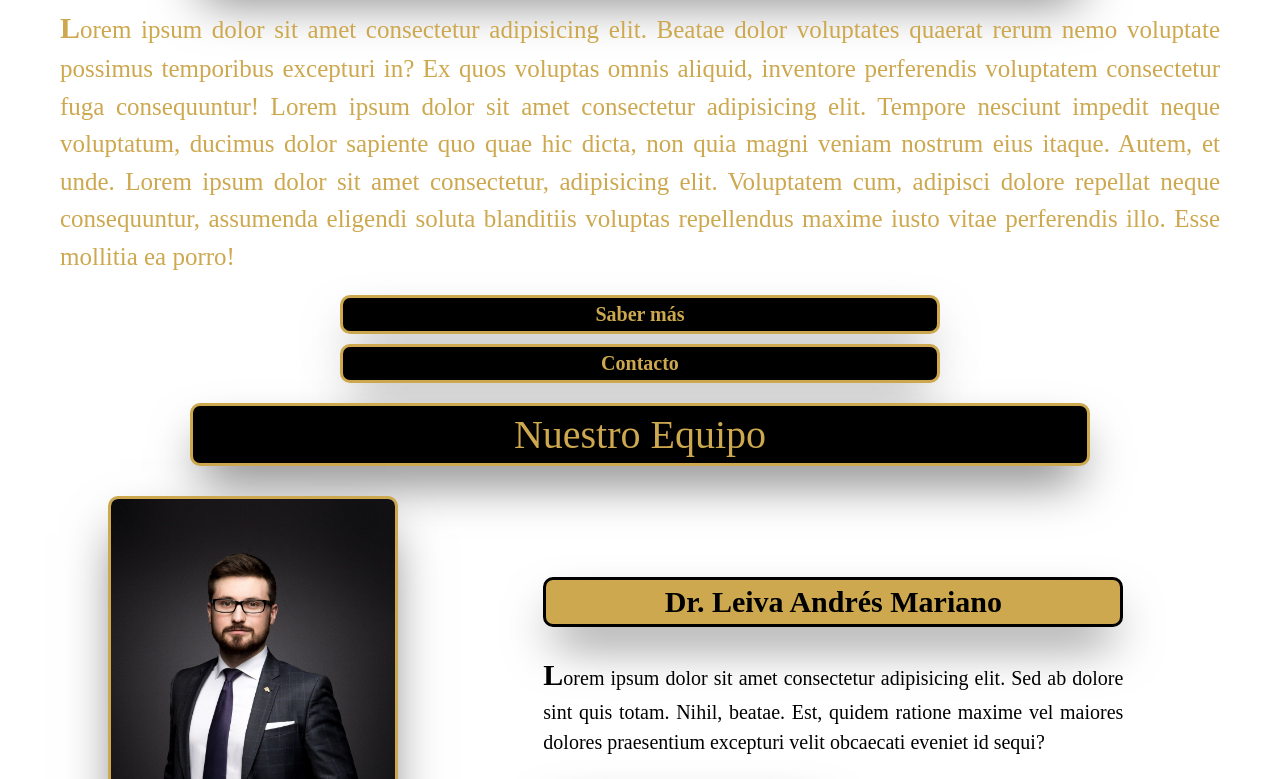
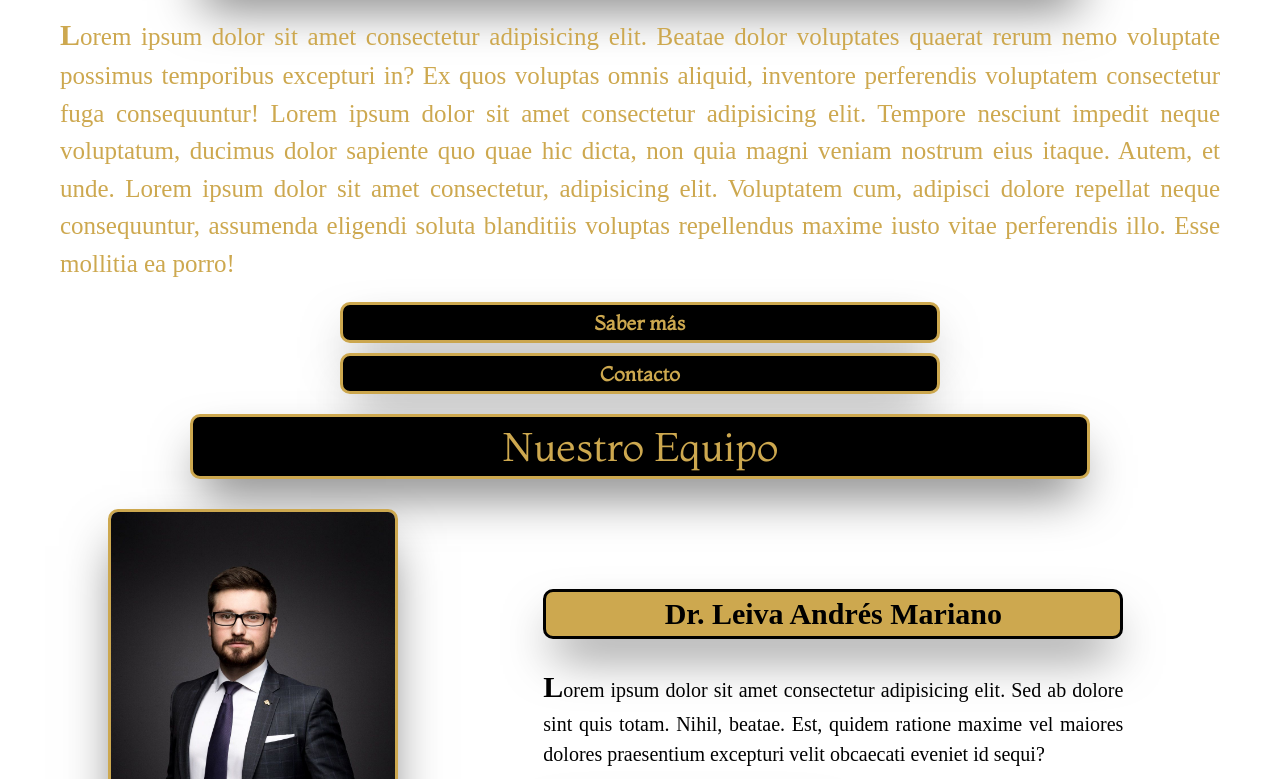
Before and after one commit to mariano-le/PF-LeivaAndres, a plain HTML site: page index.html in a window 1280 px wide. Shown: the part 373-1152 px from the top of the page. Drawn offline with Linux system fonts and the light colour scheme; files whose address does not match are found by name; a web font is replaced by a local one.

Commit message:
Pre-Entrega 2

```diff
--- a/index.html
+++ b/index.html
@@ -10,7 +10,7 @@
     <!-- <link rel="stylesheet" href="https://cdn.jsdelivr.net/npm/bootstrap@5.3.0-alpha3/dist/css/bootstrap.min.css" /> -->
     <!-- <script src="https://cdn.jsdelivr.net/npm/bootstrap@5.3.0-alpha3/dist/js/bootstrap.bundle.min.js"></script> -->
     <!-- style -->
-    <link rel="stylesheet" href="../style/style.css" />
+    <link rel="stylesheet" href="./style/style.css" />
 </head>
 <body>
     <header>
```
Also changed, not shown: style/style.css (+0 -329 lines).
